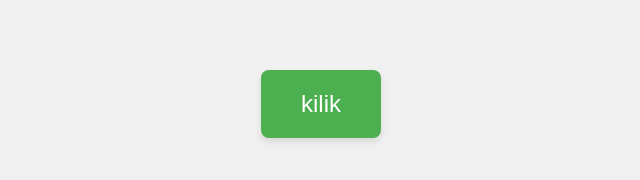
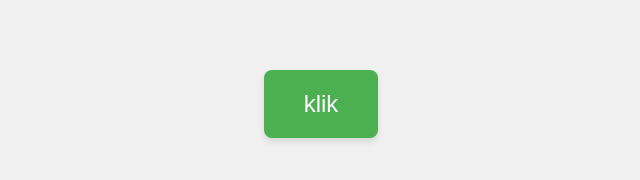
Before and after one commit to alviusman/wow, a plain HTML site: page index.html in a window 1280 px wide. Shown: the part 296-476 px from the top of the page, 319-959 px from the left. Drawn offline with Linux system fonts and the light colour scheme.

Commit message:
index.html

```diff
--- a/index.html
+++ b/index.html
@@ -8,7 +8,7 @@
   </head>
   <body>
     <!-- Tombol untuk memutar suara -->
-    <button onclick="playSound()">kilik</button>
+    <button onclick="playSound()">klik</button>
 
     <!-- Audio yang akan diputar -->
     <audio id="suaraKu" src="suaraKu.mp3"></audio>
```
